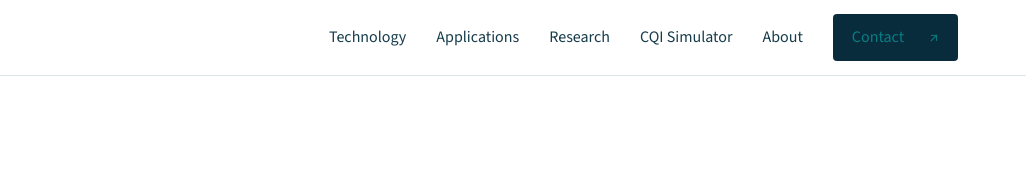
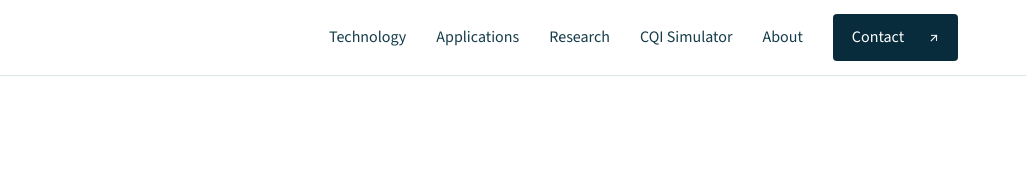
Before and after one commit to Endorys/endorys.github.io, a plain HTML site: page contact.html in a window 1280 px wide. Shown: the top 176 px of the page, 254-1280 px from the left. Drawn offline with Linux system fonts and the light colour scheme.

Commit message:
Fix formatting in contact.html navigation links

```diff
--- a/contact.html
+++ b/contact.html
@@ -34,10 +34,11 @@
         <a href="research.html">Research</a>
         <a href="check.html">CQI Simulator</a>
         <a href="about.html">About</a>
-        <a class="nav-contact" href="contact.html" aria-current="page">Contact <span aria-hidden="true">↗</span></a>
+        <a class="nav-contact" href="contact.html">Contact <span aria-hidden="true">↗</span></a>
       </nav>
     </div>
   </header>
+
 
   <main id="main" tabindex="-1">
     <section class="page-hero shell">
```
